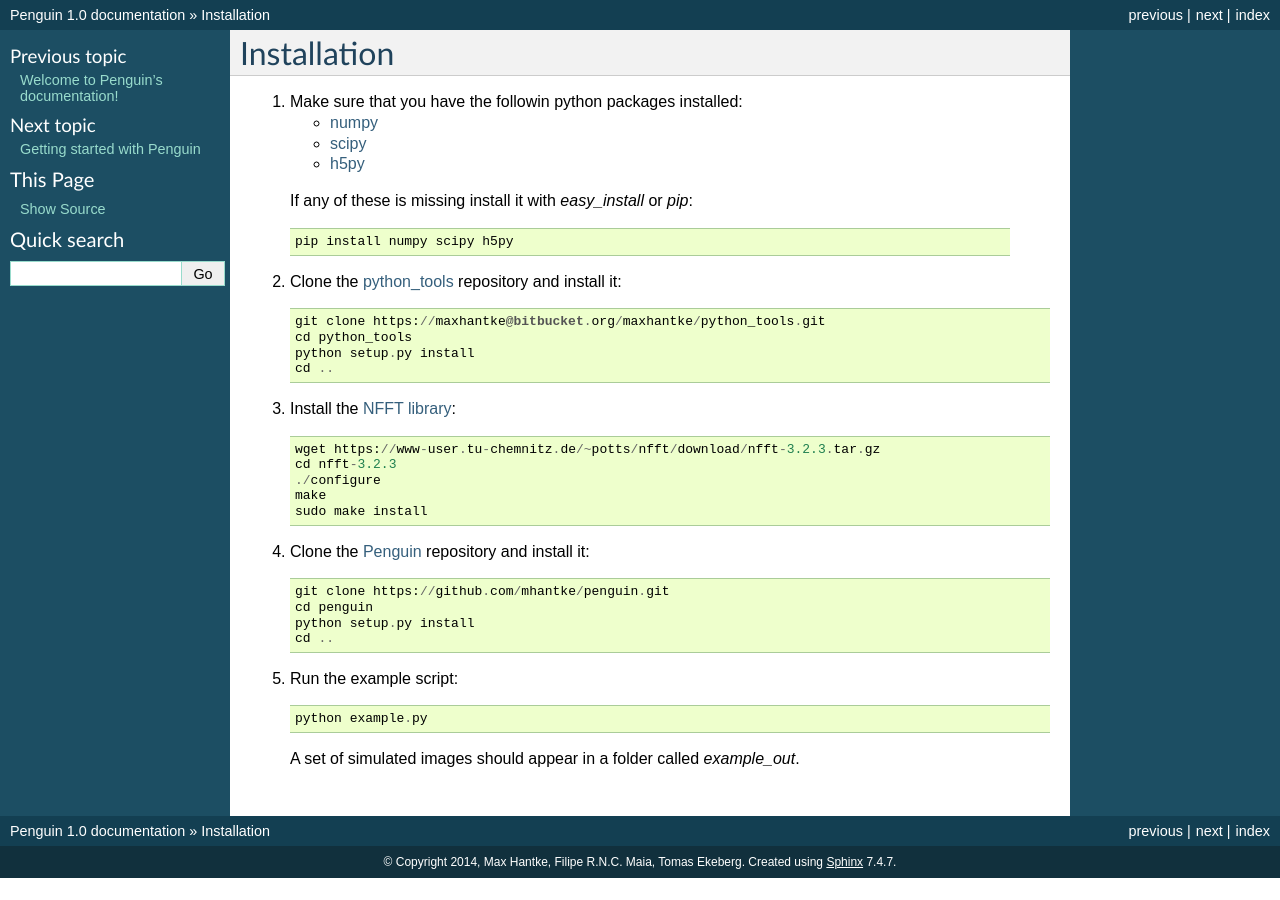
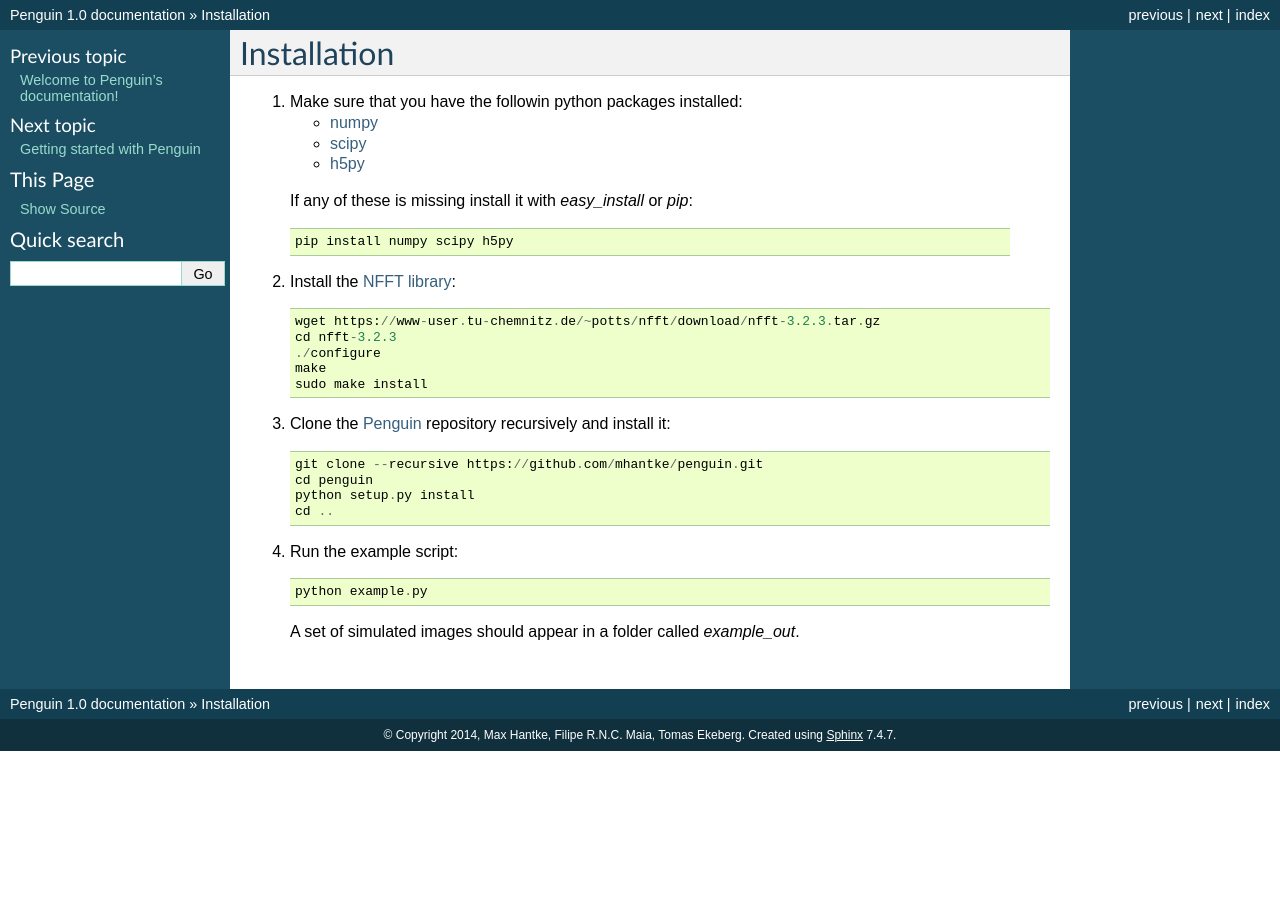
Before and after one commit to FXIhub/condor, a Sphinx documentation site: the page built from doc/source/install.rst, in a window 1280 px wide. Built offline with Sphinx 7.4.7, drawn with Linux system fonts in a browser that asks for light colours; formulas are drawn with MathJax 3.

Commit message:
updated the installation accordingly to the integrated submodules. Now the additional argument --recursive has to be used for cloning. For existing repositories use git submodule update --init --recursive.

```diff
--- a/doc/source/install.rst
+++ b/doc/source/install.rst
@@ -11,14 +11,7 @@
 
     pip install numpy scipy h5py
 
-2. Clone the `python_tools <https://bitbucket.org/maxhantke/python_tools>`_ repository and install it::
-
-     git clone https://maxhantke@bitbucket.org/maxhantke/python_tools.git
-     cd python_tools
-     python setup.py install
-     cd ..
-
-3. Install the `NFFT library <https://www-user.tu-chemnitz.de/~potts/nfft/>`_::
+2. Install the `NFFT library <https://www-user.tu-chemnitz.de/~potts/nfft/>`_::
 
      wget https://www-user.tu-chemnitz.de/~potts/nfft/download/nfft-3.2.3.tar.gz
      cd nfft-3.2.3
@@ -26,14 +19,14 @@
      make
      sudo make install
 
-4. Clone the `Penguin <https://github.com/mhantke/penguin>`_ repository and install it::
+3. Clone the `Penguin <https://github.com/mhantke/penguin>`_ repository recursively and install it::
 
-     git clone https://github.com/mhantke/penguin.git
+     git clone --recursive https://github.com/mhantke/penguin.git
      cd penguin
      python setup.py install
      cd ..
 
-5. Run the example script::
+4. Run the example script::
 
      python example.py
 
```
